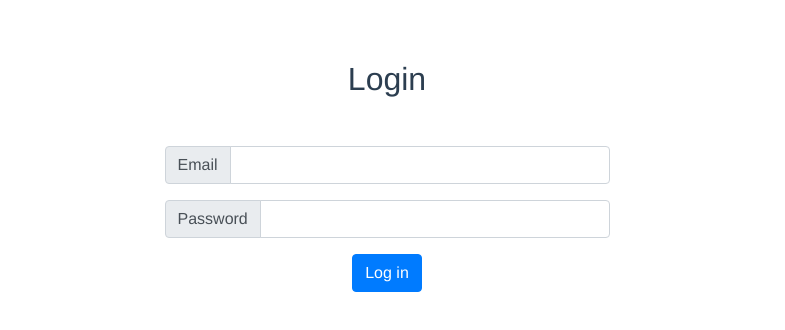
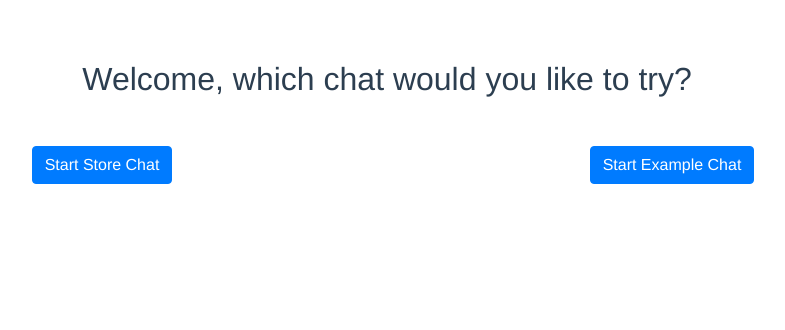
Before and after one commit to filromano/chat-vue, a Vue app: page / in a window 1280 px wide. Shown: the top 330 px of the page, without its empty margins (253-1038 px from the left). Built offline with nearby package versions, Linux system fonts and the light colour scheme.

Commit message:
remove wardrobe login

```diff
--- a/src/router.js
+++ b/src/router.js
@@ -1,28 +1,14 @@
 import Vue from 'vue'
 import Router from 'vue-router'
-import Login from './views/Login.vue'
 import Chat from './views/Chat.vue'
-import { store } from './store/store';
 
 Vue.use(Router)
 
 export default new Router({
   mode: 'history',
   routes: [
-    {
-      path: '/',
-      name: 'login',
-      component: Login
-    },
-    {
-        path: '/chat',
-        beforeEnter: function(to, from, next) {
-            if(store.state.loggedIn) {
-                next();
-            } else {
-                next('/')
-            }
-        },
+      {
+        path: '/',
         name: 'chat',
         component: Chat
       }
--- a/src/store/store.js
+++ b/src/store/store.js
@@ -5,8 +5,6 @@ Vue.use(Vuex);
 
 export const store = new Vuex.Store({
     state: {
-        loggedIn: false,
-        userInfo: {},
         chatNotStarted: true,
         chatType: ''
     },
@@ -26,9 +24,5 @@ export const store = new Vuex.Store({
             state.chatNotStarted = false
             state.chatType = chat
         },
-        loggedIn: (state, loggedData) => {
-            state.loggedIn = true
-            state.userInfo = loggedData
-        }
     }
 });
--- a/src/views/Chat.vue
+++ b/src/views/Chat.vue
@@ -1,6 +1,6 @@
 <template>
     <div>
-        <h2 v-if="notStarted" class="mb-5" >Welcome {{ userInfo.cn[0] }}, which chat would you like to try?</h2>
+        <h2 v-if="notStarted" class="mb-5" >Welcome, which chat would you like to try?</h2>
         <app-choose v-if="notStarted" :notStarted="notStarted"></app-choose>
         <app-chat v-else></app-chat>
     </div>
@@ -21,9 +21,6 @@ export default {
         notStarted() {
             return this.$store.getters.chatState;
         },
-        userInfo(){
-            return this.$store.getters.userInfo;
-        }
     },
     components: {
         appChoose: Choose,
--- a/src/views/Login.vue
+++ /dev/null
@@ -1,62 +0,0 @@
-<template>
-    <div class="row justify-content-md-center">
-        <div class="col-sm-5">
-            <h2 class="mb-5">Login</h2>
-            <div class="input-group mb-3">
-                <div class="input-group-prepend">
-                    <span class="input-group-text" id="inputGroup-sizing-default">Email</span>
-                </div>
-                <input type="text" class="form-control" v-model="email">
-            </div>
-            <div class="input-group mb-3">
-                <div class="input-group-prepend">
-                    <span class="input-group-text" id="inputGroup-sizing-default">Password</span>
-                </div>
-                <input type="password" class="form-control" v-model="password" @keypress.enter="login">
-            </div>
-            <div v-if="error != ''" class="alert alert-danger" role="alert">
-               {{ error }}
-            </div>
-            <button type="button" class="btn btn-primary" @click="login">Log in</button>
-        </div>
-
-    </div>
-</template>
-
-<script>
-import axios from 'axios'
-export default {
-    data(){
-        return {
-            email: '',
-            password: '',
-            error: ''
-        }
-    },
-    methods: {
-        login(){
-            axios.post('/login', {
-                email: this.email,
-                password: this.password
-            })
-            .then(response => {
-                if(!response.data.msg){
-                    this.error = 'Email or password invalid';
-                    return
-                }
-                if(response.data.error){
-                    this.error = response.data.msg;
-                    return
-                }
-                this.$store.commit('loggedIn', response.data.data);
-                this.$router.push({ path: '/chat' });
-
-            })
-            .catch(err => {
-                console.log(err)
-                this.error = 'Internal error';
-            })
-        }
-    },
-}
-</script>
```
